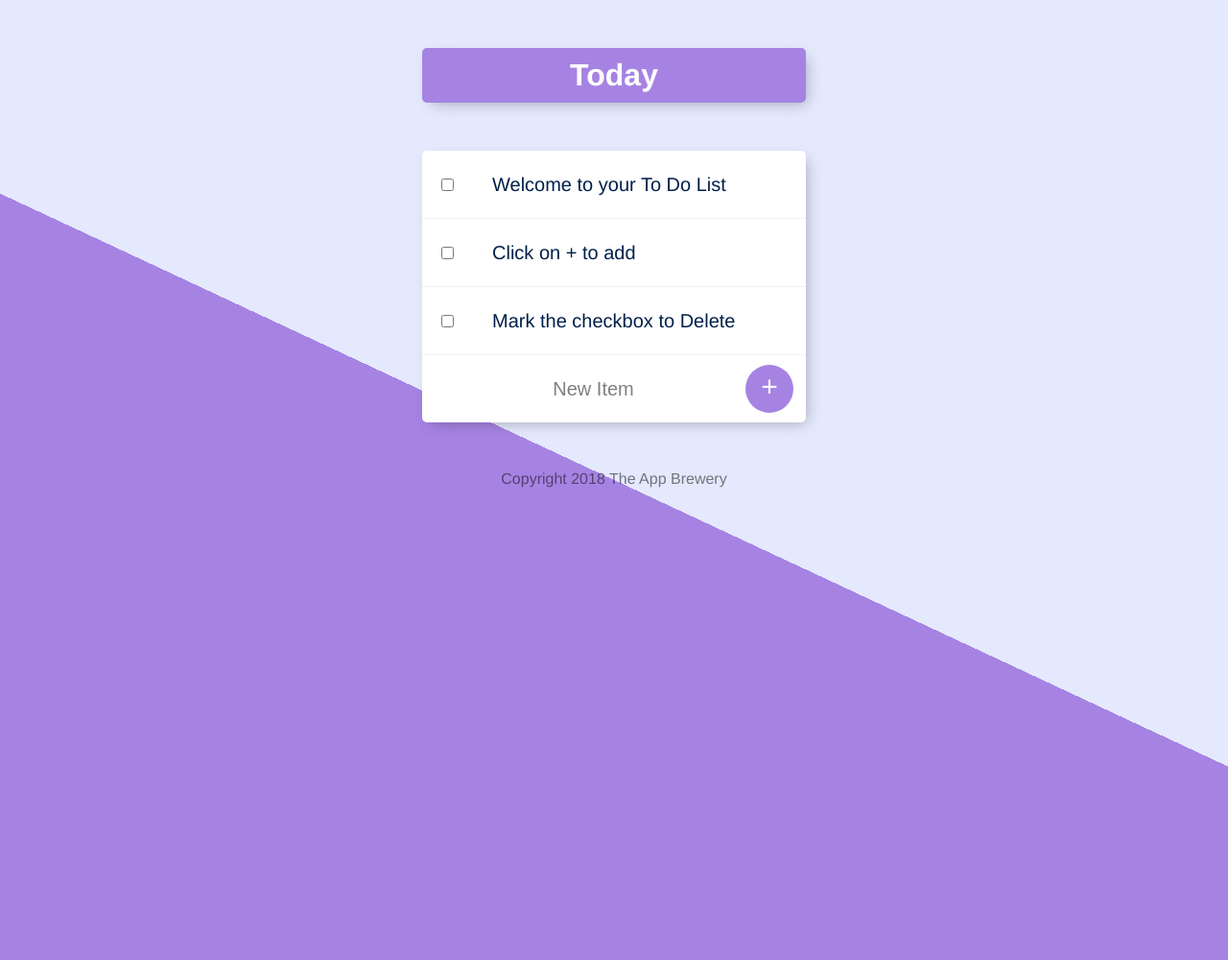
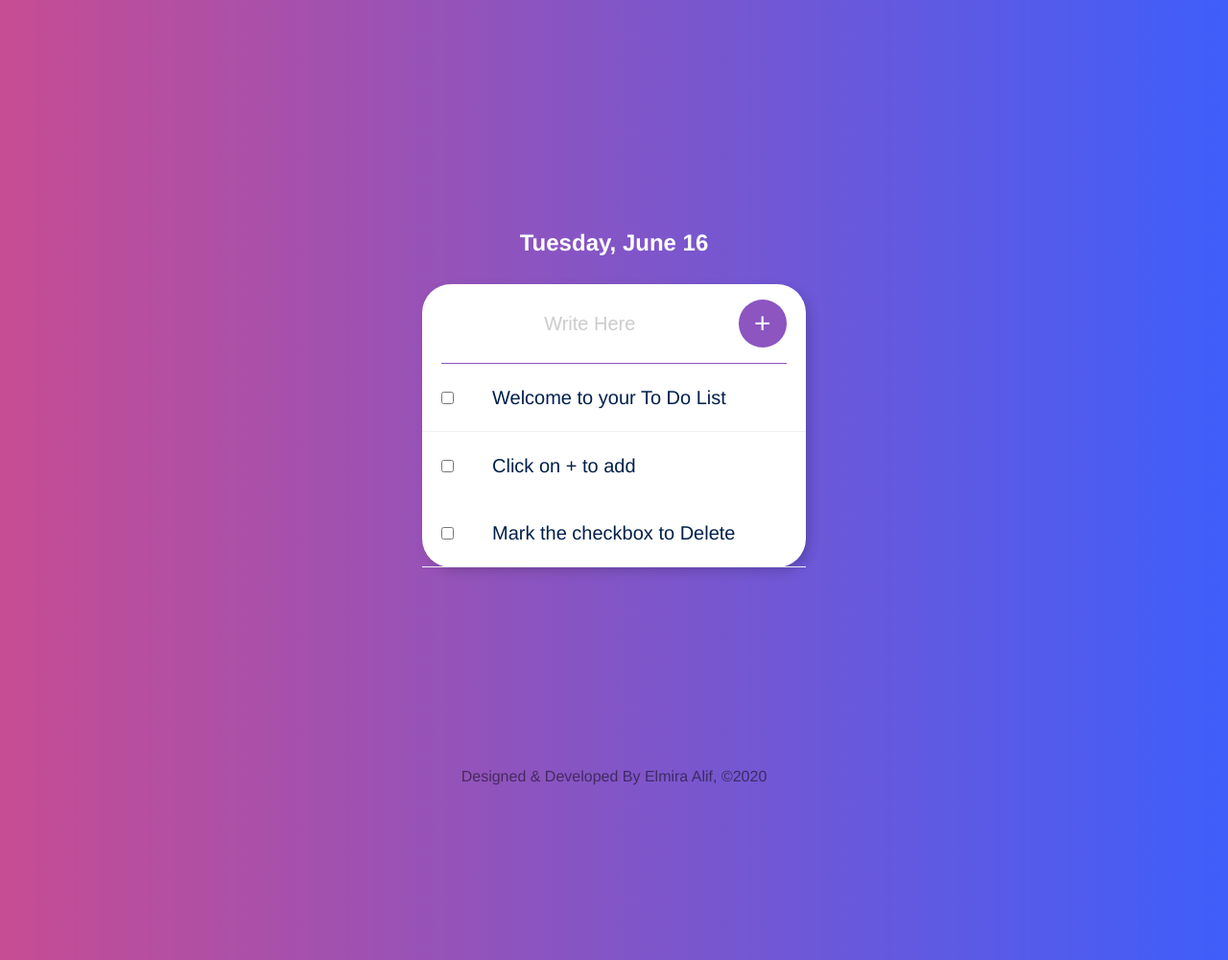
Before and after one commit to elmiraalif/todo_list, a Node server app: page / in a window 1280 px wide. Shown: the whole page at 96% size. Run offline with Node 20, Linux system fonts and the light colour scheme; data comes from the database, SQL or seed files in the repository; data that the repository does not hold is empty; some libraries are stand-ins or nearby versions.

Commit message:
Design Modifications

```diff
--- a/app.js
+++ b/app.js
@@ -3,33 +3,37 @@
 const express = require("express");
 const bodyParser = require("body-parser");
 const mongoose = require("mongoose");
-const _ = require('lodash');
-
+const _ = require("lodash");
+const date = require(__dirname + "/date.js");
+console.log(date.getDate());
 
 const app = express();
 //mongoose connection string
-mongoose.connect('mongodb+srv://admin-elmira:3152privacy7001@cluster0-phga0.mongodb.net/todolistDB', {useNewUrlParser: true, useUnifiedTopology: true});
+mongoose.connect("mongodb+srv://admin-elmira:3152privacy7001@cluster0-phga0.mongodb.net/todolistDB", {
+  useNewUrlParser: true,
+  useUnifiedTopology: true,
+});
 
-app.set('view engine', 'ejs');
+app.set("view engine", "ejs");
 
-app.use(bodyParser.urlencoded({extended: true}));
+app.use(bodyParser.urlencoded({ extended: true }));
 app.use(express.static("public"));
 //Create the task schema
-const itemSchema ={
-  name: String
+const itemSchema = {
+  name: String,
 };
 //make the model based on the schema
 const Item = mongoose.model("Item", itemSchema);
 
 //create a new document
 const item1 = new Item({
-  name: "Welcome to your To Do List"
+  name: "Welcome to your To Do List",
 });
 const item2 = new Item({
-  name: "Click on + to add"
+  name: "Click on + to add",
 });
 const item3 = new Item({
-  name: "Mark the checkbox to Delete"
+  name: "Mark the checkbox to Delete",
 });
 
 // Item.insertMany([item1, item2, item3], function(err){
@@ -43,120 +47,110 @@ const defaultItems = [item1, item2, item3];
 
 const listSchema = {
   name: String,
-  items: [itemSchema]
+  items: [itemSchema],
 };
 
 const List = mongoose.model("List", listSchema);
 
-
-
-app.get("/", function(req, res){
+app.get("/", function (req, res) {
   //
-  Item.find({}, function(err, foundItems){
-    if(foundItems.length === 0){
-      Item.insertMany(defaultItems, function(err){
-        if(err){
+  Item.find({}, function (err, foundItems) {
+    if (foundItems.length === 0) {
+      Item.insertMany(defaultItems, function (err) {
+        if (err) {
           console.log(err);
-        }else{
+        } else {
           console.log("Added to the DB");
         }
-        });
+      });
       res.redirect("/");
-    }else{
-      res.render("list", {listTitle: "Today", newListItems: foundItems});
+    } else {
+      res.render("list", { listTitle: date.getDate(), newListItems: foundItems });
     }
   });
-});//end of get method
+}); //end of get method
 
 // A dynamic route -> localhost:3000/?
-app.get("/:customListName", function(req, res){
+app.get("/:customListName", function (req, res) {
   const customListName = _.capitalize(req.params.customListName);
 
-  List.findOne({name: customListName}, function(err,foundList){
-    if(!err){
-      if(!foundList){
+  List.findOne({ name: customListName }, function (err, foundList) {
+    if (!err) {
+      if (!foundList) {
         //Create a new list
         const list = new List({
           name: customListName,
-          items: defaultItems
+          items: defaultItems,
         });
         list.save();
         res.redirect("/" + customListName);
-      }else{
+      } else {
         //show an existing list
-        res.render("list", {listTitle: foundList.name, newListItems: foundList.items});
+        res.render("list", { listTitle: foundList.name + date.getDate(), newListItems: foundList.items });
       }
     }
   });
 
-
-
   // if(List.findOne())
 });
 
-app.post("/", function(req, res){
+app.post("/", function (req, res) {
   const itemName = req.body.newItem;
   const listName = req.body.list;
 
   const item = new Item({
-    name: itemName
+    name: itemName,
   });
-  if(listName === "Today"){
+  if (listName === "Today") {
     item.save();
     //goes back to the get method of /
     res.redirect("/");
-  }else{
+  } else {
     //find the targeted list
-    List.findOne({name: listName}, function(err, foundList){
-      if(!err){
+    List.findOne({ name: listName }, function (err, foundList) {
+      if (!err) {
         //add the item to the found list
         foundList.items.push(item);
         //add to the db
         foundList.save();
         //redirect to the specified route
         res.redirect("/" + listName);
-      }else{
+      } else {
         console.log("error!");
       }
     });
   }
+}); //end of post method
 
-
-
-});//end of post method
-
-
-
-app.post("/delete", function(req, res){
+app.post("/delete", function (req, res) {
   const checkedItemId = req.body.checkbox;
   const listName = req.body.listName;
 
-  if(listName === 'Today'){
-    Item.findOneAndRemove({_id: checkedItemId}, function(err){
-      if(err){
+  if (listName === "Today") {
+    Item.findOneAndRemove({ _id: checkedItemId }, function (err) {
+      if (err) {
         console.log(err);
-      }else{
+      } else {
         console.log("Successfully removed from the DB");
       }
     });
     res.redirect("/");
-  }else{
-    List.findOneAndUpdate({name: listName}, {$pull: {items: {_id: checkedItemId}}}, function(err, foundList){
-      if(!err){
+  } else {
+    List.findOneAndUpdate({ name: listName }, { $pull: { items: { _id: checkedItemId } } }, function (err, foundList) {
+      if (!err) {
         res.redirect("/" + listName);
-      }else{
+      } else {
         console.log(err);
       }
     });
   }
 });
 
-
 let port = process.env.PORT;
 if (port == null || port == "") {
   port = 3000;
 }
 
-app.listen(port, function() {
+app.listen(port, function () {
   console.log("Server has started successfully.");
 });
--- a/public/css/styles.css
+++ b/public/css/styles.css
@@ -1,42 +1,61 @@
 html {
-  background-color: #E4E9FD;
-  background-image: -webkit-linear-gradient(65deg, #A683E3 50%, #E4E9FD 50%);
+  background: url("../images/bg.png");
   min-height: 1000px;
-  font-family: 'helvetica neue';
+  font-family: "helvetica neue";
+  overflow: hidden;
+  background-repeat: no-repeat;
+  background-position: top right;
+  height: 100vh;
+  background-size: cover;
 }
 
+body {
+  position: relative;
+  height: 100vh;
+  margin: 0;
+}
 h1 {
   color: #fff;
   padding: 10px;
 }
 
+#main {
+  display: flex;
+  flex-flow: column;
+  justify-content: center;
+  height: 100vh;
+}
 .box {
   max-width: 400px;
-  margin: 50px auto;
+  margin: 0 auto;
   background: white;
-  border-radius: 5px;
+  border-radius: 30px;
   box-shadow: 5px 5px 15px -5px rgba(0, 0, 0, 0.3);
 }
 
 #heading {
-  background-color: #A683E3;
+  font-family: "helvetica neue";
   text-align: center;
+  font-weight: 100;
 }
 
 .item {
   min-height: 70px;
   display: flex;
   align-items: center;
-  border-bottom: 1px solid #F1F1F1;
+  border-bottom: 1px solid #f1f1f1;
+}
+#main > div.box > form:nth-child(3) > div {
+  border: none;
 }
 
 .item:last-child {
   border-bottom: 0;
 }
 
-input:checked+p {
+input:checked + p {
   text-decoration: line-through;
-  text-decoration-color: #A683E3;
+  text-decoration-color: #a683e3;
 }
 
 input[type="checkbox"] {
@@ -53,39 +72,42 @@ p {
 
 form.item {
   text-align: center;
-  margin-left: 20px;
+  margin: 0 20px;
+  border-bottom: 1px solid #8c55c0;
 }
 
 button {
   min-height: 50px;
-  width: 50px;
+  width: 56px;
   border-radius: 50%;
   border-color: transparent;
-  background-color: #A683E3;
+  background-color: #8c55c0;
   color: #fff;
   font-size: 30px;
-  padding-bottom: 6px;
   border-width: 0;
+  margin: 1rem 0;
 }
 
 input[type="text"] {
   text-align: center;
-  height: 60px;
+  height: 50px;
   top: 10px;
   border: none;
   background: transparent;
   font-size: 20px;
   font-weight: 200;
   width: 313px;
+  margin: 0 1rem;
 }
 
 input[type="text"]:focus {
   outline: none;
-  box-shadow: inset 0 -3px 0 0 #A683E3;
+  box-shadow: -1px -2px 13px -2px #00000052;
+  border-radius: 13px;
 }
 
 ::placeholder {
-  color: grey;
+  color: #ccc;
   opacity: 1;
 }
 
--- a/views/footer.ejs
+++ b/views/footer.ejs
@@ -3,7 +3,7 @@
 </body>
 
 <footer>
-  Copyright 2018 The App Brewery
+  Designed & Developed By Elmira Alif, &COPY;2020
 </footer>
 
 </html>
--- a/views/list.ejs
+++ b/views/list.ejs
@@ -1,10 +1,14 @@
 <%- include("header") -%>
-
-  <div class="box" id="heading">
+<section id="main">
+  <div id="heading">
     <h1> <%= listTitle %> </h1>
   </div>
 
   <div class="box">
+    <form class="item" action="/" method="post">
+      <input type="text" name="newItem" placeholder="Write Here" autocomplete="off">
+      <button type="submit" name="list" value="<%= listTitle %>">+</button>
+    </form>
   <%  newListItems.forEach(function(newItem){ %>
     <form action="/delete" method="post">
       <div class="item">
@@ -15,10 +19,7 @@
     </form>
   <% }); %>
 
-      <form class="item" action="/" method="post">
-        <input type="text" name="newItem" placeholder="New Item" autocomplete="off">
-        <button type="submit" name="list" value="<%= listTitle %>">+</button>
-      </form>
+
   </div>
-
+</section>
 <%- include("footer") -%>
```
Also changed, not shown: date.js (+3 -7 lines), public/images/bg.png (added), public/images/bg.svg (added).
